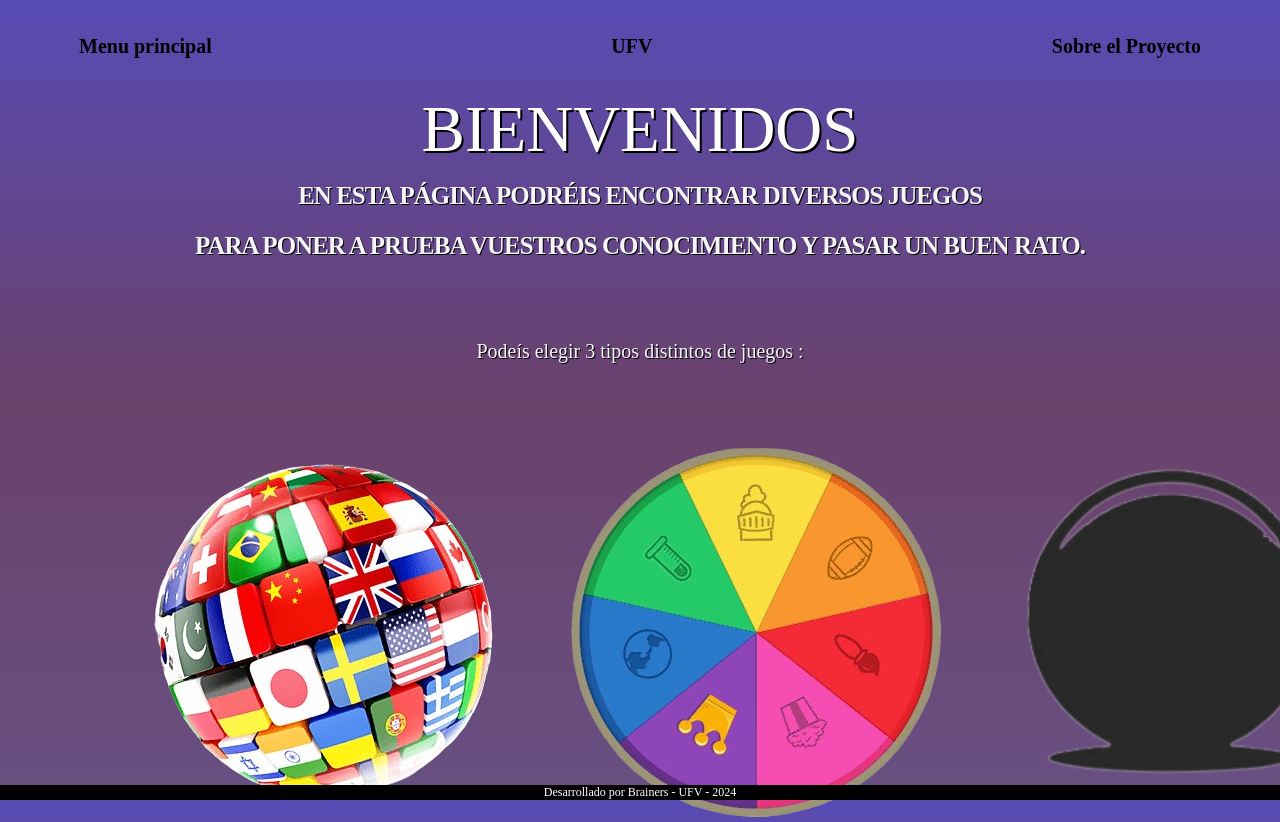
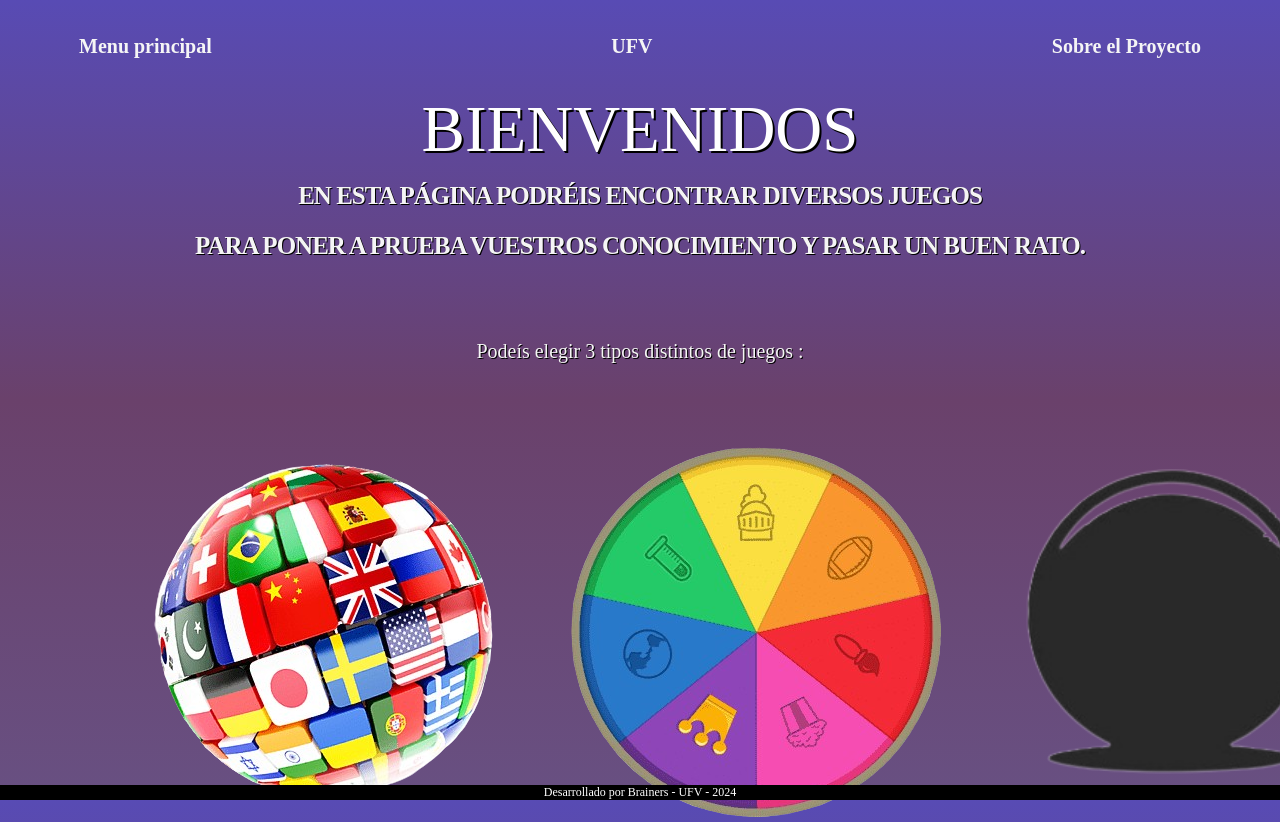
Before and after one commit to Brainers-ufv/Trivial, a plain HTML site: page index.html in a window 1280 px wide. Shown: the top 822 px of the page. Drawn offline with Linux system fonts and the light colour scheme; a web font is replaced by a local one.

Commit message:
Update estiloweb.css

```diff
--- a/web-trivial/estiloweb.css
+++ b/web-trivial/estiloweb.css
@@ -32,7 +32,7 @@ footer{
     text-align: center;
 }
 
-a { color: black; text-decoration: none; text-align: right; padding: 15px; font-size: 20px; }
+a { color: whitesmoke; text-decoration: none; text-align: right; padding: 15px; font-size: 20px; }
 
 
 a:hover{
```
